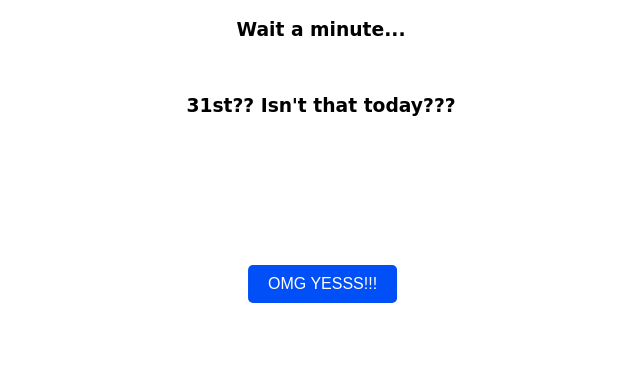
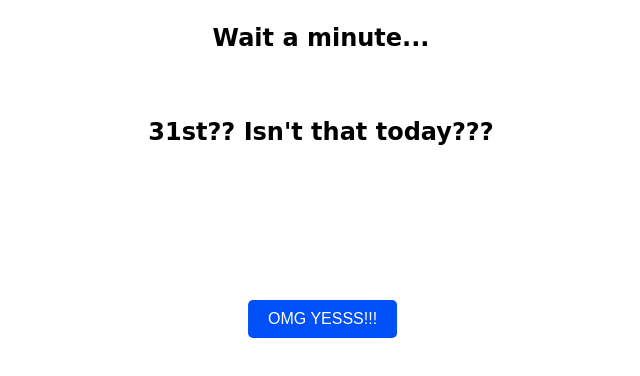
Before and after one commit to Jeevaanandh/jeevaanandh.github.io, a plain HTML site: page page-1.html in a window 1280 px wide. Shown: the whole page, without its empty margins (319-959 px from the left). Drawn offline with Linux system fonts and the light colour scheme.

Commit message:
Update page-1.html

```diff
--- a/page-1.html
+++ b/page-1.html
@@ -14,6 +14,9 @@
             h3{
                 text-align: center;
                 font-family: cursive;
+                font-size: x-large;
+                font-weight: bold;
+
             }
 
             button {
```
